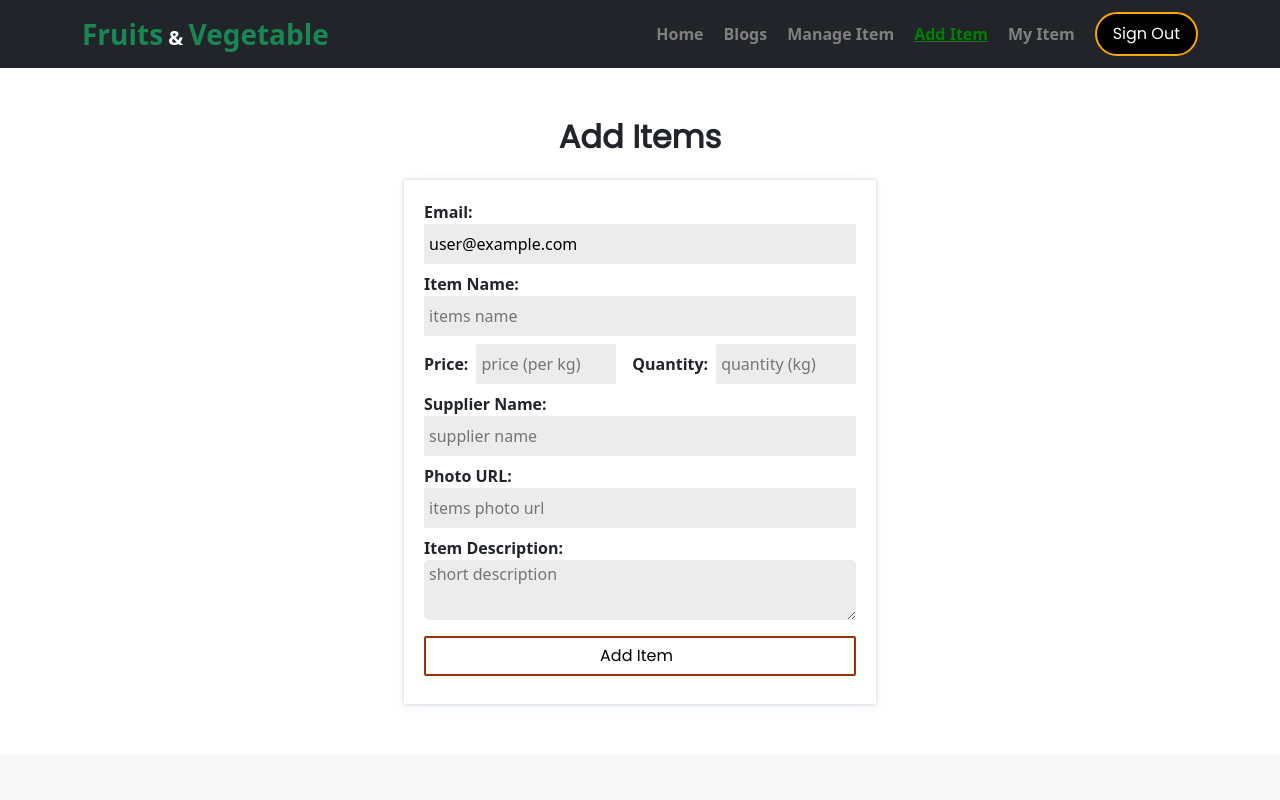
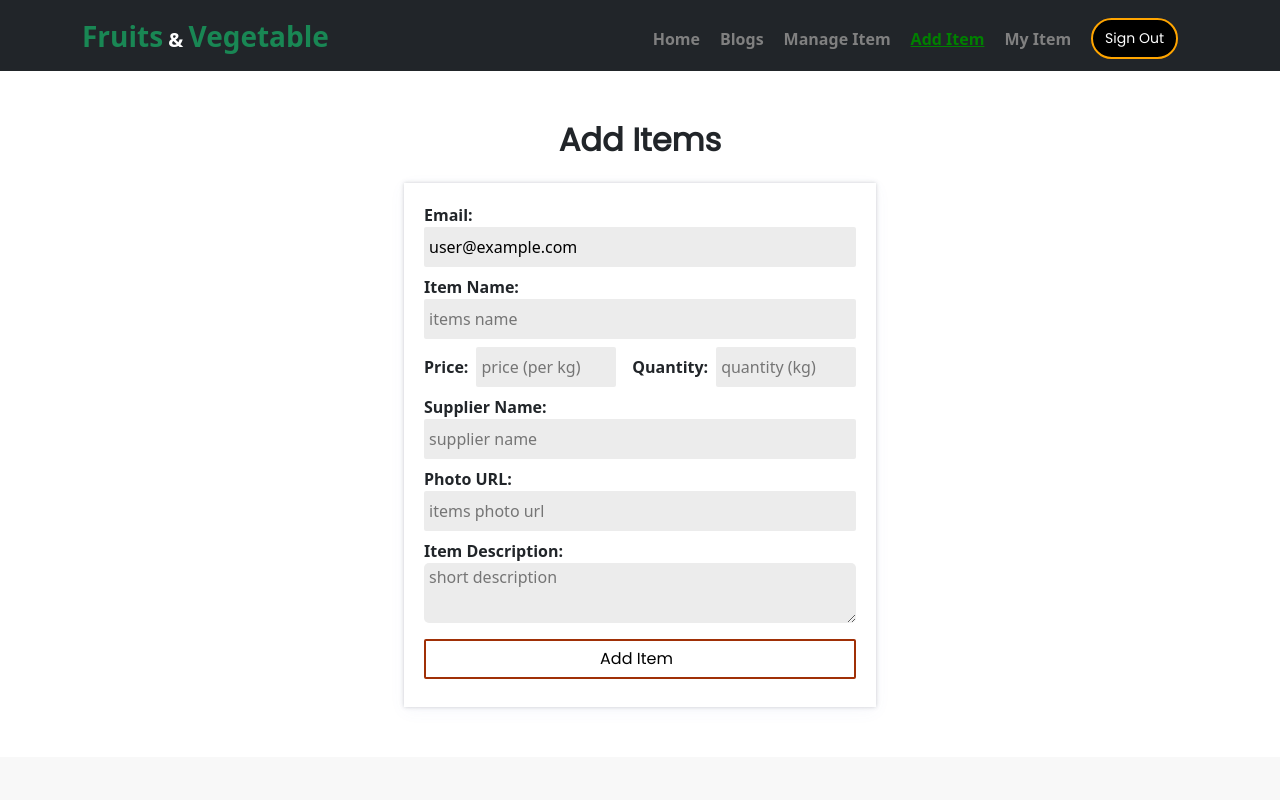
Before and after one commit to arifraj199/fruits-inventory-client, a React (Create React App) app: page /additem in a window 1280 px wide. Shown: the top 800 px of the page. Built offline with nearby package versions, Linux system fonts and the light colour scheme; no server answers; sample sign-in values are in the browser's storage.

Commit message:
myitem page login signout error solve

```diff
--- a/src/Pages/AddInventory/AddInventory.js
+++ b/src/Pages/AddInventory/AddInventory.js
@@ -7,10 +7,8 @@ import "./AddInventory.css";
 
 const AddInventory = () => {
   const [user] = useAuthState(auth);
-  console.log(user);
   const { register, handleSubmit } = useForm();
   const onSubmit = (data, event) => {
-    console.log(data);
 
     //send data to the server
     const url = `https://fast-sierra-89206.herokuapp.com/inventory`;
--- a/src/Pages/Login/Login/Login.js
+++ b/src/Pages/Login/Login/Login.js
@@ -26,6 +26,7 @@ const Login = () => {
   const navigate = useNavigate();
   let errorElement;
   const emailRef = useRef("");
+  const passwordRef = useRef("");
 
   const from = location.state?.from?.pathname || "/";
 
@@ -42,17 +43,13 @@ const Login = () => {
   }
 
   if (user || user1) {
-    // console.log(user);
     navigate(from, { replace: true });
-    //
   }
 
   const handleLoginForm = async (event) => {
     event.preventDefault();
-    const email = event.target.email.value;
-    const password = event.target.password.value;
-
-    console.log(email, password);
+    const email = emailRef.current.value;
+    const password = passwordRef.current.value;
 
     await signInWithEmailAndPassword(email, password);
     const { data } = await axios.post(
@@ -62,6 +59,18 @@ const Login = () => {
     console.log(data);
     localStorage.setItem("accessToken", data.accessToken);
   };
+
+  if (user1) {
+    const email = user1.user.email;
+    const googleToken = async () => {
+      const { data } = await axios.post(
+        "https://fast-sierra-89206.herokuapp.com/login",
+        { email }
+      );
+      localStorage.setItem("accessToken", data.accessToken);
+    };
+    googleToken();
+  }
 
   const handleReset = async () => {
     const email = emailRef.current.value;
@@ -99,6 +108,7 @@ const Login = () => {
             <Form.Control
               className="login-form-input"
               type="password"
+              ref={passwordRef}
               name="password"
               placeholder="password"
               required
--- a/src/Pages/MyItem.js/MyItem.js
+++ b/src/Pages/MyItem.js/MyItem.js
@@ -5,14 +5,17 @@ import { Button, Card } from "react-bootstrap";
 import { useAuthState } from "react-firebase-hooks/auth";
 import { useNavigate } from "react-router-dom";
 import auth from "../../firebase.init";
+import LoadingSpinner from "../Shared/LoadingSpinner/LoadingSpinner";
 import "./MyItem.css";
 
 const MyItem = () => {
   const [user] = useAuthState(auth);
+  const [Loading, setLoading] = useState(false);
   const [items, setItems] = useState([]);
   const navigate = useNavigate();
   useEffect(() => {
     const getItems = async () => {
+      setLoading(true);
       const email = user?.email;
       const url = `https://fast-sierra-89206.herokuapp.com/myitem?email=${email}`;
       try {
@@ -29,10 +32,10 @@ const MyItem = () => {
           navigate("/login");
         }
       }
+      setLoading(false);
     };
-
     getItems();
-  }, [user]);
+  }, [user, navigate]);
 
   const handleItemDelete = (id) => {
     const proceed = window.confirm("Are you want to delete this item?");
@@ -46,7 +49,6 @@ const MyItem = () => {
       })
         .then((res) => res.json())
         .then((data) => {
-          // console.log(data);
           if (data.deletedCount > 0) {
             const remaining = items.filter((item) => item._id !== id);
             setItems(remaining);
@@ -60,6 +62,9 @@ const MyItem = () => {
       <h2 className="text-center mt-5 mb-3 my-item-title">
         My items: {items?.length}
       </h2>
+      {Loading ? (
+        <LoadingSpinner></LoadingSpinner>
+      ) : (
         <div className="my-item-container mb-5">
           {items?.map((item) => (
             <div key={item?._id}>
@@ -101,6 +106,7 @@ const MyItem = () => {
             </div>
           ))}
         </div>
+      )}
     </div>
   );
 };
--- a/src/Pages/Shared/Header/Header.css
+++ b/src/Pages/Shared/Header/Header.css
@@ -2,7 +2,7 @@
     background-color: aqua!important;
 }
 
-.login .login-button,.signout button{
+.login .login-button{
     background-color: black;
     color: white;
     border: 2px solid orange;
@@ -12,9 +12,24 @@
     font-size: 16px;
     font-family: 'Poppins', sans-serif;
 }
-.login .login-button:hover,.signout button:hover{
+.login .login-button:hover,.signout a:hover{
     background-color: rgb(160, 48, 7);
     border: 2px solid rgb(160, 48, 7);
+}
+.navbar-custom-link{
+    align-items: center;
+}
+.signout a{
+    background-color: black;
+    color: white;
+    border: 2px solid orange;
+    border-radius: 25px;
+    transition: 0.5s all ease;
+    padding: 8px 12px;
+    align-items: center;
+    font-size: 14px;
+    font-family: 'Poppins', sans-serif;
+    align-items: center;
 }
 
 .login .login-button{
@@ -26,7 +41,10 @@
     .login .login-button{
         width: 25%;
     }
-    .login,.signout{
+    .login,.signout a{
         margin-top: 5px;
     }
+    .navbar-custom-link{
+        align-items: start;
+    }
 }
--- a/src/Pages/Shared/Header/Header.js
+++ b/src/Pages/Shared/Header/Header.js
@@ -12,6 +12,7 @@ const Header = () => {
 
   const handleSignout = () => {
     signOut(auth);
+    // window.location.reload();
   };
 
   return (
@@ -23,7 +24,7 @@ const Header = () => {
         </Navbar.Brand>
         <Navbar.Toggle aria-controls="responsive-navbar-nav" />
         <Navbar.Collapse id="responsive-navbar-nav">
-          <Nav className="ms-auto fw-bold">
+          <Nav className="ms-auto fw-bold navbar-custom-link  mb-1">
             <CustomLink to="/home">Home</CustomLink>
             <CustomLink to="/blogs">Blogs</CustomLink>
             {user ? (
@@ -32,20 +33,21 @@ const Header = () => {
                 <CustomLink to="/additem">Add Item</CustomLink>
                 <CustomLink to="/myitem">My Item</CustomLink>
                 <div className="signout">
-                  <button
+                  <CustomLink
+                    to="/login"
                     onClick={handleSignout}
-                    className="btn btn-link text-decoration-none text-white text-start signout"
+                    className="btn btn-link text-decoration-none text-white text-start signout "
                   >
                     Sign Out
-                  </button>
+                  </CustomLink>
                 </div>
               </>
             ) : (
-              <div className="login">
+              <div className="login mt-2">
                 <Nav.Link
                   as={Link}
                   to="/login"
-                  className="login-button text-white"
+                  className=" login-button text-white w-100"
                 >
                   Login
                 </Nav.Link>
```
Lines whose indentation alone changed are shown as unchanged.
